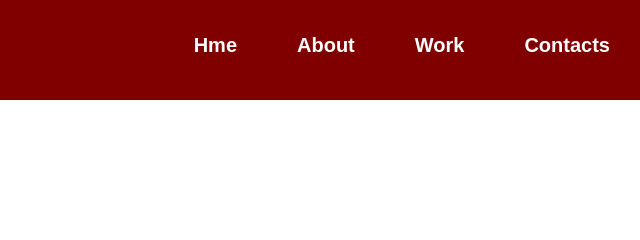
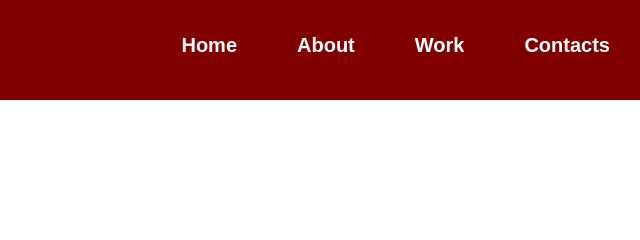
Before and after one commit to TraceyV/TraceyV.github.io, a plain HTML site: page about.html in a window 1280 px wide. Shown: the top 240 px of the page, 640-1280 px from the left. Drawn offline with Linux system fonts and the light colour scheme; files that its build step writes are made by us from their sources; a script that the page names is missing; a web font is replaced by a local one.

Commit message:
putting back to normal

```diff
--- a/about.html
+++ b/about.html
@@ -24,7 +24,7 @@
         </section>
         <nav>
             <section id="desktop">
-                <li><a href="/web5/portfolio/index.html">Hme</a></li>
+                <li><a href="/web5/portfolio/index.html">Home</a></li>
                 <li><a href="/web5/portfolio/about.html">About</a></li>
                 <li><a href="/web5/portfolio/work.html">Work</a></li>
                 <li><a href="/web5/portfolio/contact.html">Contacts</a></li>
```
